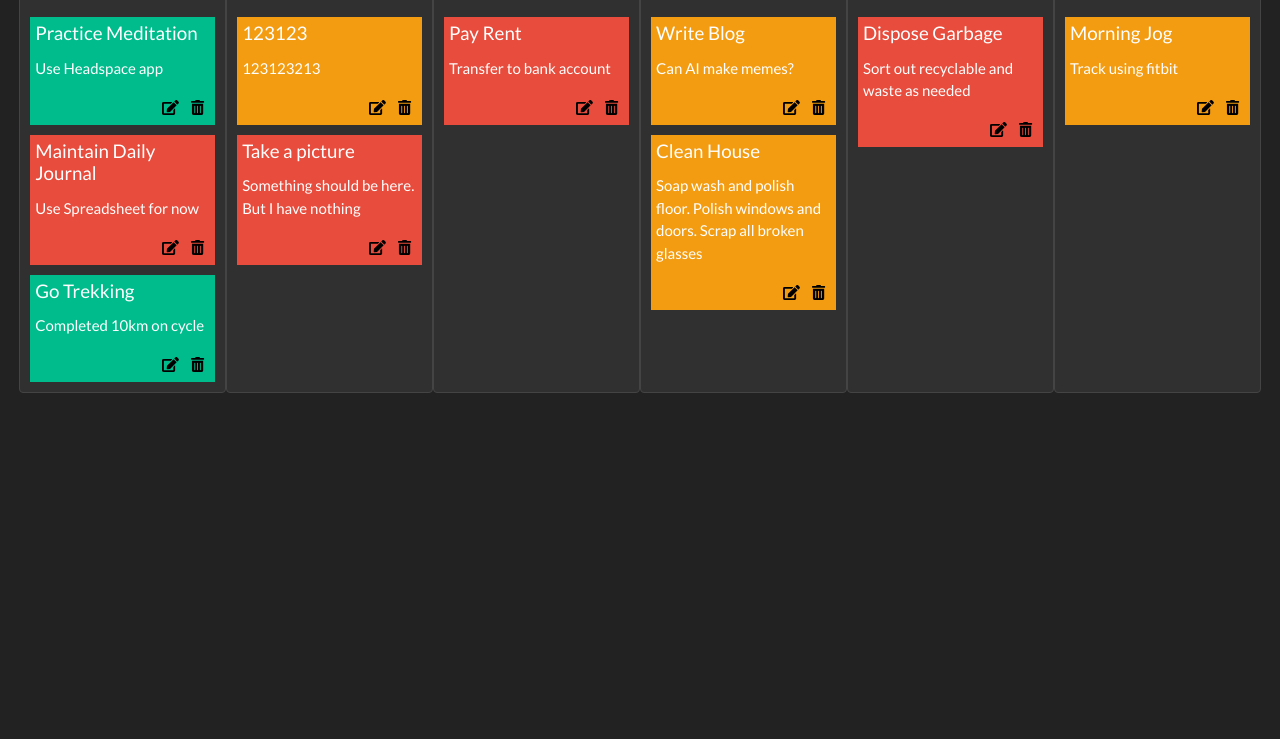
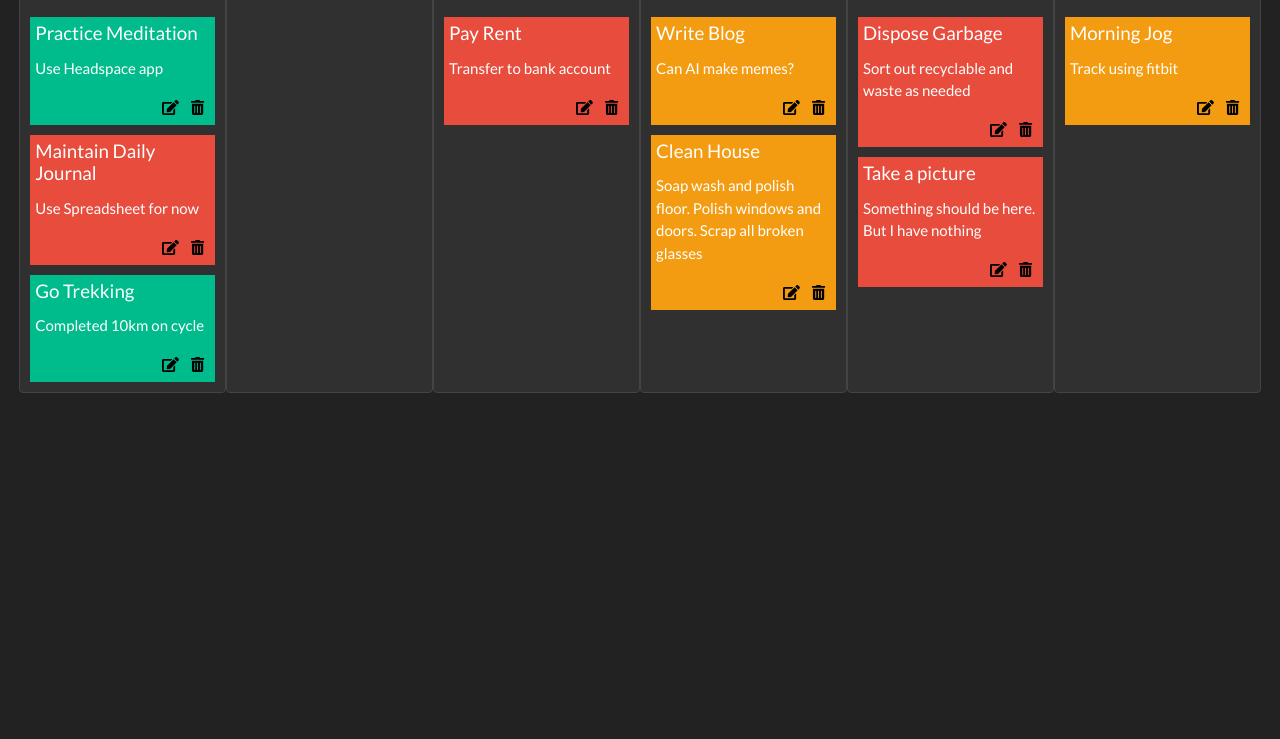
Before and after one commit to olegileto/redux-board, a React app in the folder storefront/: page / in a window 1280 px wide. Shown: the part 61-800 px from the top of the page. Built offline with nearby package versions, Linux system fonts and the light colour scheme; data requests are answered from the project's data file.

Commit message:
Delete card and validation

```diff
--- a/server/db.json
+++ b/server/db.json
@@ -32,14 +32,6 @@
     }
   ],
   "cards": [
-    {
-      "id": 1,
-      "title": "Buy milk",
-      "label": "15 mins",
-      "description": "2 Gallons of milk at the Deli store",
-      "priority": 2,
-      "laneId": 9
-    },
     {
       "id": 2,
       "title": "Dispose Garbage",
@@ -105,17 +97,10 @@
       "laneId": 1
     },
     {
-      "title": "123123",
-      "description": "123123213",
-      "priority": "3",
-      "laneId": 2,
-      "id": 10
-    },
-    {
       "title": "Take a picture",
       "description": "Something should be here. But I have nothing ",
       "priority": "4",
-      "laneId": 2,
+      "laneId": 5,
       "id": 11
     }
   ]
--- a/storefront/src/actions/cards.js
+++ b/storefront/src/actions/cards.js
@@ -4,7 +4,8 @@ import {
     ERROR_CARDS,
     CHANGE_CARD_LANE,
     ADD_NEW_CARD,
-    ERROR_NEW_CARD
+    ERROR_NEW_CARD,
+    DELETE_CARD
 } from './constants';
 import Services from "../services/services";
 
@@ -70,8 +71,30 @@ const addNewCard = (cardObj) => {
     }
 };
 
+const deleteCardById = (cardObj) => {
+    console.log(cardObj);
+    return (dispatch) => {
+        dispatch({
+            type: REQUESTED_CARDS
+        });
+
+        services.deleteCardById(cardObj)
+            .then(() => {
+                return services.getAllCards()
+            })
+            .then((cards) => {
+                dispatch({
+                    type: DELETE_CARD,
+                    payload: cards
+                })
+            })
+            .catch((err) => console.error(err));
+    }
+};
+
 export {
     fetchingCards,
     changeCardLane,
-    addNewCard
+    addNewCard,
+    deleteCardById
 }
--- a/storefront/src/actions/constants.js
+++ b/storefront/src/actions/constants.js
@@ -9,6 +9,7 @@ const CHANGE_CARD_LANE = 'CHANGE_CARD_LANE';
 
 const ADD_NEW_CARD = 'ADD_NEW_CARD';
 const ERROR_NEW_CARD = 'ERROR_NEW_CARD';
+const DELETE_CARD = 'DELETE_CARD';
 
 export {
     FETCHING_LANES,
@@ -19,5 +20,6 @@ export {
     CHANGE_CARD_LANE,
     ERROR_CARDS,
     ADD_NEW_CARD,
-    ERROR_NEW_CARD
+    ERROR_NEW_CARD,
+    DELETE_CARD
 }
--- a/storefront/src/actions/index.js
+++ b/storefront/src/actions/index.js
@@ -1,9 +1,10 @@
 import {fetchingLanes} from "./lanes";
-import {fetchingCards, changeCardLane, addNewCard} from './cards';
+import {fetchingCards, changeCardLane, addNewCard, deleteCardById} from './cards';
 
 export {
     fetchingLanes,
     fetchingCards,
     changeCardLane,
-    addNewCard
+    addNewCard,
+    deleteCardById
 }
--- a/storefront/src/components/Card/Card.js
+++ b/storefront/src/components/Card/Card.js
@@ -3,7 +3,7 @@ import React, {useState} from 'react';
 import {FontAwesomeIcon} from '@fortawesome/react-fontawesome'
 import {faEdit, faTrashAlt} from '@fortawesome/free-solid-svg-icons'
 
-const Card = ({card, onDragStart}) => {
+const Card = ({card, onDragStart, deleteCardById}) => {
     const [priority] = useState({1: 'table-light', 2: 'table-success', 3: 'table-warning', 4: 'table-danger'});
 
     return (
@@ -18,7 +18,7 @@ const Card = ({card, onDragStart}) => {
 
             <div className='card-buttons'>
                 <button className='edit-btn'><FontAwesomeIcon icon={faEdit}/></button>
-                <button className='delete-btn'><FontAwesomeIcon icon={faTrashAlt}/></button>
+                <button className='delete-btn' onClick={() => deleteCardById(card.id)}><FontAwesomeIcon icon={faTrashAlt}/></button>
             </div>
 
         </div>
--- a/storefront/src/components/Lane/Lane.js
+++ b/storefront/src/components/Lane/Lane.js
@@ -7,7 +7,7 @@ import {FontAwesomeIcon} from '@fortawesome/react-fontawesome'
 import {faPlus} from '@fortawesome/free-solid-svg-icons'
 
 import Card from '../Card/Card';
-import {changeCardLane} from '../../actions/index';
+import {changeCardLane, deleteCardById} from '../../actions/index';
 
 class Lane extends Component {
 
@@ -42,12 +42,13 @@ class Lane extends Component {
     };
 
     render() {
-        const {cards, lane: {id, title}} = this.props;
+        const {cards, lane: {id, title}, deleteCardById} = this.props;
 
         const filteredCards = cards.filter((card) => card.laneId === id);
         const mapFilteredCards = filteredCards.map((card) =>
             <Card card={card} key={card.id}
                   onDragStart={this.onDragStart}
+                  deleteCardById={deleteCardById}
             />);
 
         return (
@@ -78,6 +79,7 @@ const mapStateToProps = ({cards: {cards, dragEvent}}) => {
 const mapDispatchToProps = (dispatch) => {
     return {
         changeCardLane: bindActionCreators(changeCardLane, dispatch),
+        deleteCardById: bindActionCreators(deleteCardById, dispatch)
     }
 };
 
--- a/storefront/src/components/Modal/Modal.css
+++ b/storefront/src/components/Modal/Modal.css
@@ -17,3 +17,7 @@
 .modal-background .form-group-custom {
     width: 100%;
 }
+
+.hidden {
+    display: none;
+}
--- a/storefront/src/components/Modal/Modal.js
+++ b/storefront/src/components/Modal/Modal.js
@@ -7,6 +7,16 @@ const Modal = ({addNewCard, laneId}) => {
     const [title, setTitle] = useState('');
     const [description, setDescription] = useState('');
     const [priority, setPriority] = useState(1);
+    const [validation, setValidation] = useState(false);
+
+    const handleSubmitEvent = (e) => {
+        if (title !== '' && description !== '') {
+            addNewCard({title, description, priority, laneId})
+        } else {
+            setValidation(true);
+            e.preventDefault();
+        }
+    };
 
     return (
         <div className='modal-background'>
@@ -15,6 +25,12 @@ const Modal = ({addNewCard, laneId}) => {
                     <div className="modal-content">
                         <div className="modal-body">
                             <div className="form-group">
+
+                                <div
+                                    className={!validation ? 'hidden' : 'alert alert-dismissible alert-danger'}>
+                                    <strong>Oh snap!</strong> Change a few things up and try submitting again.
+                                </div>
+
                                 <label className="col-form-label" htmlFor="inputDefault">Task title</label>
                                 <input
                                     type="text"
@@ -52,7 +68,7 @@ const Modal = ({addNewCard, laneId}) => {
                         </div>
                         <div className="modal-footer">
                             <Link to='/' className="btn btn-primary"
-                                  onClick={() => addNewCard({title, description, priority, laneId})}>Add card</Link>
+                                  onClick={handleSubmitEvent}>Add card</Link>
                             <Link to='/' className="btn btn-secondary" data-dismiss="modal">Close</Link>
                         </div>
                     </div>
--- a/storefront/src/reducers/cards.js
+++ b/storefront/src/reducers/cards.js
@@ -3,7 +3,8 @@ import {
     REQUESTED_CARDS,
     ERROR_CARDS,
     CHANGE_CARD_LANE,
-    ADD_NEW_CARD
+    ADD_NEW_CARD,
+    DELETE_CARD
 } from '../actions/constants';
 
 const initialState = {
@@ -30,6 +31,9 @@ const cards = (state = initialState, action) => {
         case ADD_NEW_CARD:
             return {...state, cards: action.payload, isLoading: false, dragEvent: false};
 
+        case DELETE_CARD:
+            return {...state, cards: action.payload, isLoading: false, dragEvent: false};
+
         default:
             return state;
     }
--- a/storefront/src/services/services.js
+++ b/storefront/src/services/services.js
@@ -55,5 +55,15 @@ export default class Services {
                 return res.json()
             })
             .catch((err) => console.error(err));
+    };
+
+    deleteCardById = (cardObj) => {
+        return fetch(`${this._apiBase}/cards/${cardObj}`, {
+            method: 'DELETE',
+        })
+            .then((res) => {
+                return res.json();
+            })
+            .catch((err) => console.error(err))
     }
 }
```
